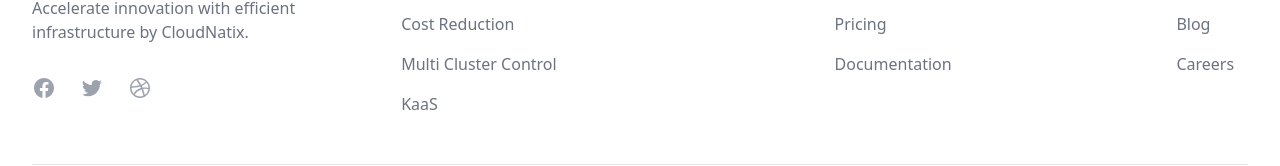
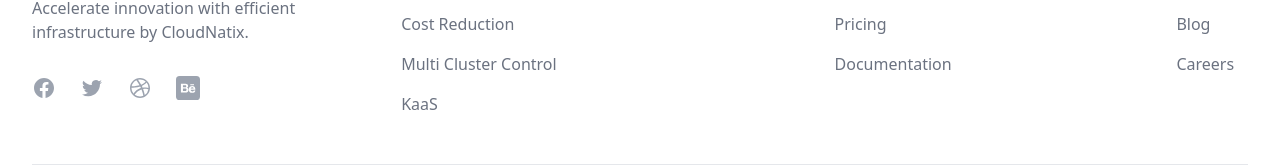
Before and after one commit to sulaiman-cloudnatix/cloudnatix, a Next.js app: page /solutions/cost-reduction in a window 1280 px wide. Shown: the part 2327-2493 px from the top of the page. Built offline with nearby package versions, Linux system fonts and the light colour scheme.

Commit message:
behance logo

```diff
--- a/components/ui/footer/Footer.tsx
+++ b/components/ui/footer/Footer.tsx
@@ -55,6 +55,25 @@ const navigation = {
             fillRule='evenodd'
             d='M12 2C6.48 2 2 6.48 2 12s4.48 10 10 10c5.51 0 10-4.48 10-10S17.51 2 12 2zm6.605 4.61a8.502 8.502 0 011.93 5.314c-.281-.054-3.101-.629-5.943-.271-.065-.141-.12-.293-.184-.445a25.416 25.416 0 00-.564-1.236c3.145-1.28 4.577-3.124 4.761-3.362zM12 3.475c2.17 0 4.154.813 5.662 2.148-.152.216-1.443 1.941-4.48 3.08-1.399-2.57-2.95-4.675-3.189-5A8.687 8.687 0 0112 3.475zm-3.633.803a53.896 53.896 0 013.167 4.935c-3.992 1.063-7.517 1.04-7.896 1.04a8.581 8.581 0 014.729-5.975zM3.453 12.01v-.26c.37.01 4.512.065 8.775-1.215.25.477.477.965.694 1.453-.109.033-.228.065-.336.098-4.404 1.42-6.747 5.303-6.942 5.629a8.522 8.522 0 01-2.19-5.705zM12 20.547a8.482 8.482 0 01-5.239-1.8c.152-.315 1.888-3.656 6.703-5.337.022-.01.033-.01.054-.022a35.318 35.318 0 011.823 6.475 8.4 8.4 0 01-3.341.684zm4.761-1.465c-.086-.52-.542-3.015-1.659-6.084 2.679-.423 5.022.271 5.314.369a8.468 8.468 0 01-3.655 5.715z'
             clipRule='evenodd'
+          />
+        </svg>
+      )
+    },
+    {
+      name: 'Behance',
+      href: 'https://www.behance.net/gallery/155388997/CloudNatix-Design',
+      icon: (props) => (
+        <svg
+          xmlns='http://www.w3.org/2000/svg'
+          aria-label='Behance'
+          role='img'
+          viewBox='0 0 512 512'
+          {...props}
+        >
+          <rect width='512' height='512' rx='15%' fill='currentColor' />
+          <path
+            d='m346.12 211.86c-73.376 0-73.471 73.1-73.471 73.476 0 0-5.027 73.191 73.471 73.191 0 0 65.465 3.722 65.465-50.938h-33.615s1.114 20.578-30.731 20.578c0 0-33.616 2.237-33.616-33.244h99.081s10.896-83.063-66.584-83.063zm-32.873 57.454s4.099-29.427 33.62-29.427c29.613 0 29.146 29.427 29.146 29.427h-62.766zm-83.987-18.807s29.146-2.142 29.146-36.41c0-34.173-23.838-50.938-54.103-50.938h-99.551v191.36h99.542s60.81 1.866 60.81-56.521c5e-3 0 2.613-47.491-35.844-47.491zm-80.645-53.361h55.684s13.504 0 13.504 19.926-7.916 22.815-16.95 22.815h-52.238v-42.741zm52.894 123.39h-52.894v-51.218h55.684s20.211-.186 20.116 26.352c0 22.353-14.99 24.68-22.906 24.866zm103.45-146.1v23.562h78.969v-23.562h-78.969z'
+            fill='#fff'
           />
         </svg>
       )
```
